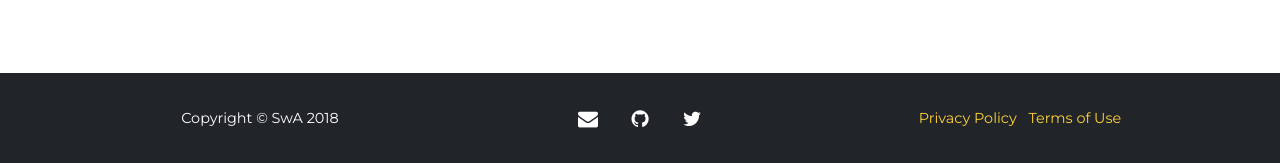
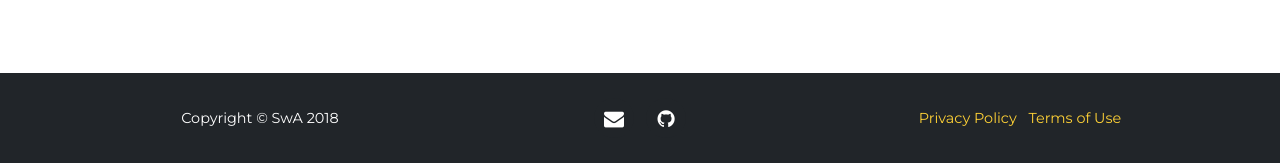
Before and after one commit to Swojak-A/Online_Menu, a Flask app: page / in a window 1280 px wide. Shown: the part 3610-3773 px from the top of the page. Run offline with Flask 2, Linux system fonts and the light colour scheme; data that the repository does not hold is empty; some libraries are stand-ins or nearby versions; some web fonts are replaced.

Commit message:
removed twitter from footer

```diff
--- a/templates/_base.html
+++ b/templates/_base.html
@@ -56,11 +56,11 @@
                   <i class="fa fa-github"></i>
                 </a>
               </li>
-              <li class="list-inline-item">
+<!--               <li class="list-inline-item">
                 <a target="_blank" href="https://twitter.com/arkadiuszswojak">
                   <i class="fa fa-twitter"></i>
                 </a>
-              </li>
+              </li> -->
             </ul>
           </div>
           <div class="col-md-4">
```
